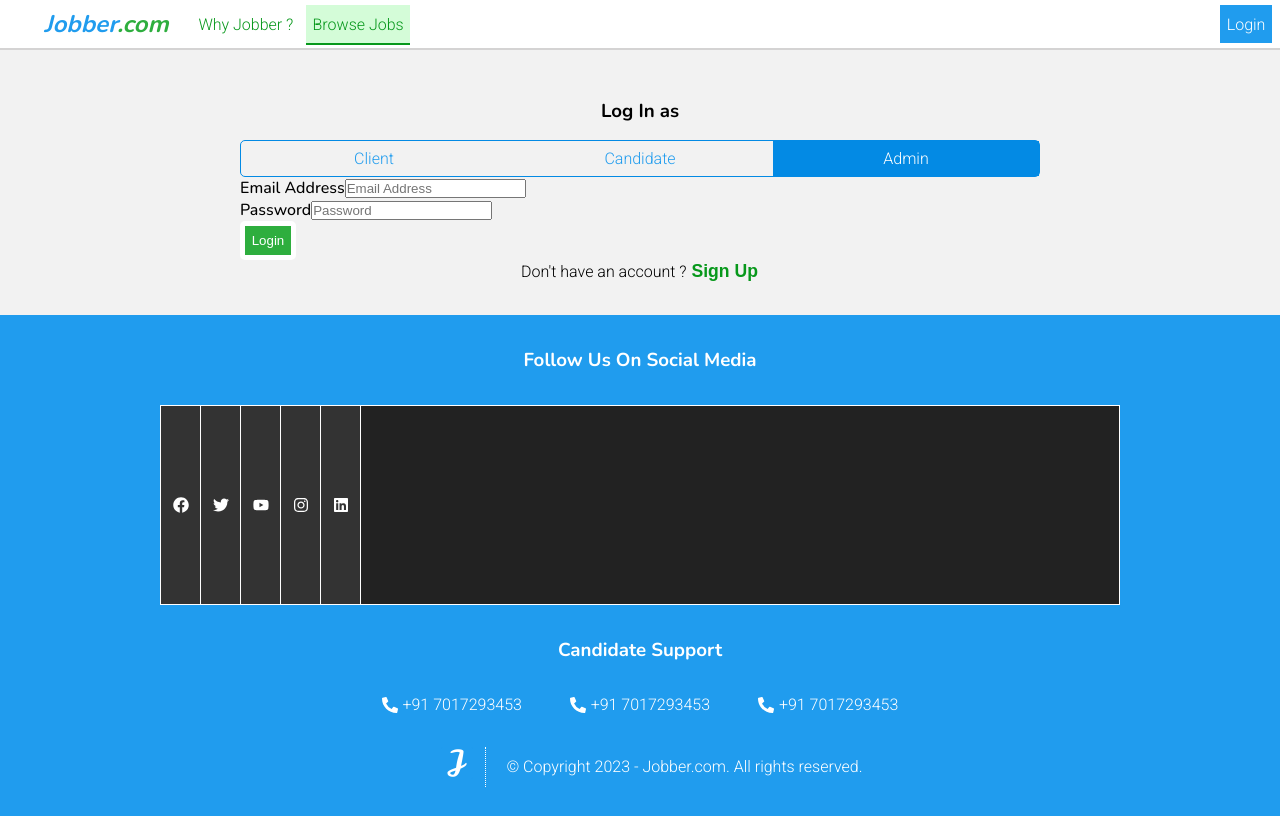
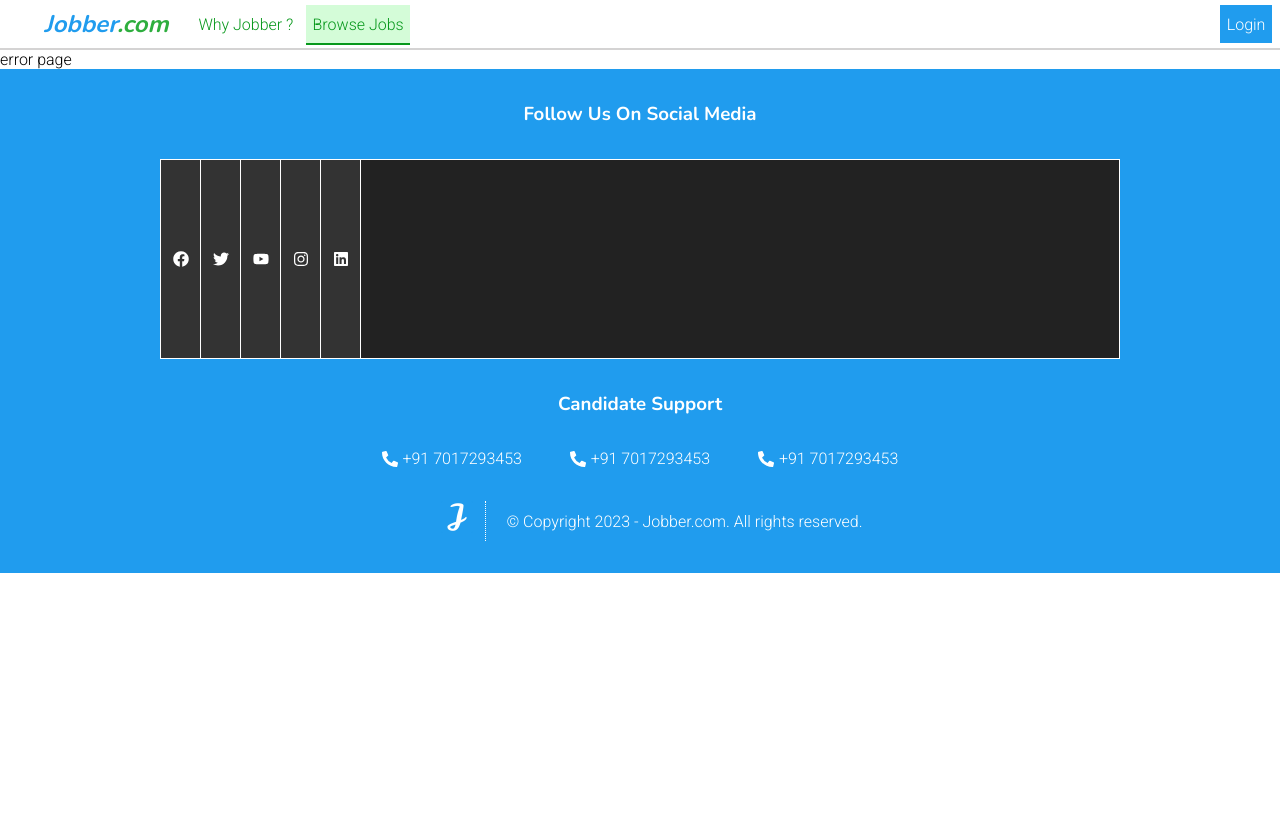
Before and after one commit to ShashankVerma628/Jobber, a React (Create React App) app in the folder client/: page /admin/login in a window 1280 px wide. Shown: the top 816 px of the page. Built offline with nearby package versions, Linux system fonts and the light colour scheme.

Commit message:
deleted the admin route and functionality on frontend and backend as it doesn't require admin kind of things

```diff
--- a/client/package.json
+++ b/client/package.json
@@ -2,7 +2,7 @@
   "name": "client",
   "version": "0.1.0",
   "private": true,
-  "proxy": "https://jobber-api.onrender.com",
+  "proxy": "http://localhost:5000",
   "dependencies": {
     "@testing-library/jest-dom": "^5.16.5",
     "@testing-library/react": "^13.4.0",
--- a/client/src/App.js
+++ b/client/src/App.js
@@ -1,5 +1,5 @@
 import { Header, Footer, AllJobs, AddJob, Profile, ClientStats, EditJob, AllCandidateJobs, SavedJobs, CandidateProfile } from "./components";
-import { JobSearchPage, ClientLoginPage, ErrorPage, CandidateLoginPage, IntroPage, AdminLoginPage, ClientSharedLayout, JobDetailsPage, CandidateSharedLayout } from "./pages";
+import { JobSearchPage, ClientLoginPage, ErrorPage, CandidateLoginPage, IntroPage, ClientSharedLayout, JobDetailsPage, CandidateSharedLayout } from "./pages";
 
 import ProtectedClientRoute from "./utils/ProtectedClientRoute";
 import ProtectedCandidateRoute from "./utils/ProtectedCandidateRoute";
@@ -15,7 +15,6 @@ function App() {
           <Route path="/" element={<JobSearchPage />} />
           <Route path="/login" element={<CandidateLoginPage />} />
           <Route path="/client/login" element={<ClientLoginPage />} />
-          <Route path="/admin/login" element={<AdminLoginPage />} />
           <Route path="/why-jobber" element={<IntroPage />} />
           <Route path="/dashboard/" element={
             <ProtectedCandidateRoute>
--- a/client/src/pages/AdminLoginPage.jsx
+++ /dev/null
@@ -1,85 +0,0 @@
-import { Link } from "react-router-dom";
-import { FormInput, FormButton } from "../components";
-import { useState } from "react";
-
-const AdminLoginPage = () => {
-  const [signUp, setSignup] = useState(false);
-  const handleSubmit = (e) => {
-    e.preventDefault();
-  };
-  const handleInputChange = (e) => {};
-  return (
-    <div className="page-wrapper wrapper">
-      <div className="login-page-container">
-        <div className="options-wrapper">
-          <h3>Log In as</h3>
-          <ul className="options-container">
-            <li className="options">
-              <Link to="/client/login" className="options-link">
-                Client
-              </Link>
-            </li>
-            <li className="options">
-              <Link to="/login" className="options-link">
-                Candidate
-              </Link>
-            </li>
-            <li className="options active">
-              <Link to="/admin/login" className="options-link">
-                Admin
-              </Link>
-            </li>
-          </ul>
-        </div>
-        <div className="login-form-wrapper">
-          <form className="auth-form-container" onSubmit={handleSubmit}>
-            {signUp && (
-              <div className="name-container">
-                <FormInput
-                  width="half"
-                  labelText="First Name"
-                  name="fistName"
-                  onInputChange={handleInputChange}
-                />
-                <FormInput
-                  width="half"
-                  labelText="Last Name"
-                  name="lastName"
-                  onInputChange={handleInputChange}
-                />
-              </div>
-            )}
-            <FormInput
-              labelText="Email Address"
-              name="email"
-              type="email"
-              onInputChange={handleInputChange}
-            />
-            <FormInput
-              type="password"
-              labelText="Password"
-              name="password"
-              onInputChange={handleInputChange}
-            />
-            <FormButton type="button" text={signUp ? "Register" : "Login"} />
-          </form>
-        </div>
-        <div className="change-auth-container">
-          <p>
-            {signUp
-              ? "Already have an account ?  "
-              : "Don't have an account ?  "}
-            <button
-              className="change-auth-btn"
-              onClick={() => setSignup((prev) => !prev)}
-            >
-              {signUp ? "Sign In" : "Sign Up"}
-            </button>
-          </p>
-        </div>
-      </div>
-    </div>
-  );
-};
-
-export default AdminLoginPage;
--- a/client/src/pages/CandidateLoginPage.jsx
+++ b/client/src/pages/CandidateLoginPage.jsx
@@ -73,11 +73,6 @@ const LoginPage = () => {
                 Candidate
               </Link>
             </li>
-            <li className="options">
-              <Link to="/admin/login" className="options-link">
-                Admin
-              </Link>
-            </li>
           </ul>
         </div>
         <AuthForm handleSubmit={handleSubmit} signUp={signUp} />
--- a/client/src/pages/ClientLoginPage.jsx
+++ b/client/src/pages/ClientLoginPage.jsx
@@ -75,11 +75,6 @@ const ClientLoginPage = () => {
                 Candidate
               </Link>
             </li>
-            <li className="options">
-              <Link to="/admin/login" className="options-link">
-                Admin
-              </Link>
-            </li>
           </ul>
         </div>
         <AuthClientForm handleSubmit={handleSubmit} signUp={signUp} />
--- a/client/src/pages/index.js
+++ b/client/src/pages/index.js
@@ -2,10 +2,9 @@ import JobSearchPage from "./JobSearchPage";
 import CandidateLoginPage from "./CandidateLoginPage";
 import ClientLoginPage from "./ClientLoginPage";
 import IntroPage from "./IntroPage";
-import AdminLoginPage from "./AdminLoginPage";
 import ErrorPage from "./ErrorPage";
 import CandidateSharedLayout from "./CandidateSharedLayout";
 import ClientSharedLayout from "./ClientSharedLayout";
 import JobDetailsPage from "./JobDetailsPage";
 
-export { JobSearchPage, CandidateLoginPage, ClientLoginPage, IntroPage, AdminLoginPage, CandidateSharedLayout, ErrorPage, ClientSharedLayout, JobDetailsPage };
+export { JobSearchPage, CandidateLoginPage, ClientLoginPage, IntroPage, CandidateSharedLayout, ErrorPage, ClientSharedLayout, JobDetailsPage };
--- a/client/src/styles/login-page.scss
+++ b/client/src/styles/login-page.scss
@@ -17,7 +17,7 @@
             .options {
                 text-align: center;
                 padding: 0.5em;
-                width: 33.33%;
+                width: 50%;
 
                 .options-link {
                     color: $primaryColor;
```
Also changed, not shown: 13 other files (tests, documents, lock files or other folders).
